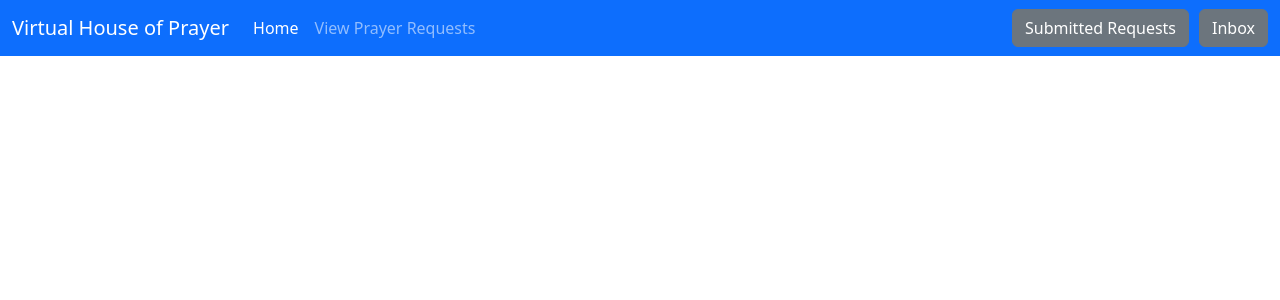
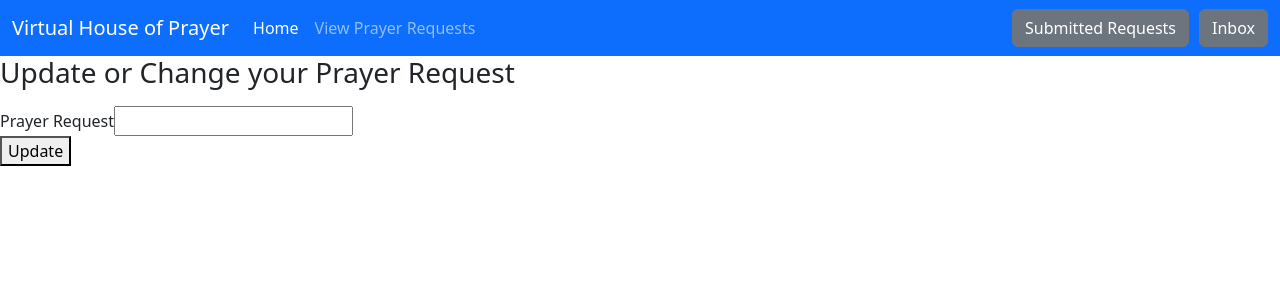
Before and after one commit to bethel-school-of-technology/team-digital-disciples-frontend, an Angular app: page /edit/1 in a window 1280 px wide. Before the commit this address led to /. Shown: the top 300 px of the page. Built offline with nearby package versions, Linux system fonts and the light colour scheme; no server answers.

Commit message:
edit-request

```diff
--- a/src/app/app-routing.module.ts
+++ b/src/app/app-routing.module.ts
@@ -8,6 +8,7 @@ import { LoginComponent } from './login/login.component';
 import { InboxComponent } from './inbox/inbox.component';
 import { DashboardComponent } from './dashboard/dashboard.component';
 import { AppComponent } from './app.component';
+import { EditRequestComponent } from './edit-request/edit-request.component';
 
 
 const routes: Routes = [
@@ -35,6 +36,10 @@ const routes: Routes = [
   {
     path: 'dashboard',
     component: DashboardComponent
+  },
+  {
+    path: 'edit/:requestId',
+    component: EditRequestComponent
   }
 ];
 
--- a/src/app/edit-request/edit-request.component.html
+++ b/src/app/edit-request/edit-request.component.html
@@ -1 +1,12 @@
-<p>edit-request works!</p>
+<h3>Update or Change your Prayer Request </h3>
+<div>
+    <p>
+        {{currentRequest.prayerAsk}}
+    </p>
+</div>
+<form (ngSubmit)="editRequest()">
+    <label>Prayer Request</label>
+    <input type ="text" name="prayerAsk" [(ngModel)] = "currentRequest.prayerAsk">
+    <br>
+    <button type="submit">Update</button>
+</form>
--- a/src/app/edit-request/edit-request.component.ts
+++ b/src/app/edit-request/edit-request.component.ts
@@ -1,15 +1,40 @@
 import { Component, OnInit } from '@angular/core';
+import { ActivatedRoute, Router } from '@angular/router';
+import { PrayerRequest } from '../models/prayerRequest';
+import { PrayerRequestService } from '../services/prayer-request.service';
 
 @Component({
   selector: 'app-edit-request',
   templateUrl: './edit-request.component.html',
   styleUrls: ['./edit-request.component.css']
 })
+
 export class EditRequestComponent implements OnInit {
+//property to store current request info
+currentRequest: PrayerRequest = new PrayerRequest();
 
-  constructor() { }
+//place to store the reqeustId
+prayerId: number;
+
+  constructor(private actRoute: ActivatedRoute, private myPrayerService: PrayerRequestService, private router: Router) { }
 
   ngOnInit(): void {
+    //extracted the id number from url
+    this.prayerId = parseInt(this.actRoute.snapshot.paramMap.get("requestId"));//finds numer and assigns it to variable from string to number
+    console.log(this.prayerId);
+
+    //fetch the prayer request data according to the id
+    this.myPrayerService.getOneRequest(this.prayerId).subscribe(response =>{
+      console.log(response);
+      this.currentRequest = response;
+    });
+  }
+
+  editRequest(){
+    this.myPrayerService.updateRequest(this.prayerId, this.currentRequest).subscribe(response =>{
+      console.log(response);
+      this.router.navigate(["prayerrequests"]);
+    })
   }
 
 }
--- a/src/app/prayer-requests/prayer-requests.component.html
+++ b/src/app/prayer-requests/prayer-requests.component.html
@@ -6,7 +6,7 @@
 
             <div>{{request.prayerAsk}}</div>
             <div>{{request.isAnswered}}</div>
-            <button type="button" class="btn btn-info" (click) ="onClickGetOne(this.request.requestId)">Edit</button>
+            <a [routerLink]="['/edit',this.request.requestId]"><button type="button" class="btn btn-info" (click) ="onClickGetOne(this.request.requestId)">Edit</button></a>
             <!-- edit icon <i style="font-size:24px" class="fa">&#xf044;</i>  edit icon-->
             <button type="button" class="btn btn-danger" (click)="onClickDelete(this.request.requestId)">Delete</button>
 
--- a/src/app/services/prayer-request.service.ts
+++ b/src/app/services/prayer-request.service.ts
@@ -3,6 +3,7 @@ import { Injectable } from '@angular/core';
 import { PrayerRequest } from '../models/prayerRequest';
 import { baseUrl } from 'src/environments/environment';
 import { Observable } from 'rxjs';
+
 
 @Injectable({
   providedIn: 'root'
@@ -11,22 +12,22 @@ export class PrayerRequestService {
 
 
   constructor(private http: HttpClient) { }
-
+//these send to the back-end
 
   getPrayerRequests(): Observable<PrayerRequest[]> {
     return this.http.get<PrayerRequest[]>(baseUrl + "PrayerRequests/unresponded/");
   }
 
-  // component needs to send and Id for the request
+  // component needs to send an Id for the request
   getOneRequest(requestId: number): Observable<PrayerRequest>{
-    return this.http.get<PrayerRequest>(baseUrl + "PrayerRequests/getone/{requestId}"); //does this need to be lower case requestId? Yes to match the variable in the paraameter
+    return this.http.get<PrayerRequest>(baseUrl + "PrayerRequests/getone/" + requestId); //does this need to be lower case requestId? Yes to match the variable in the paraameter
   }
 
 
     //component needs to provide the Id as well as the updated request info
     //editId:number, edittedInfo:PrayerRequest
   updateRequest(requestId: number, edittedInfo: PrayerRequest): Observable<PrayerRequest>{
-    return this.http.put<PrayerRequest>(baseUrl + "PrayerRequests/updateOne/" ,edittedInfo);
+    return this.http.put<PrayerRequest>(baseUrl + "PrayerRequests/updateOne/" + edittedInfo, PrayerRequest);
   }
 
 
```
